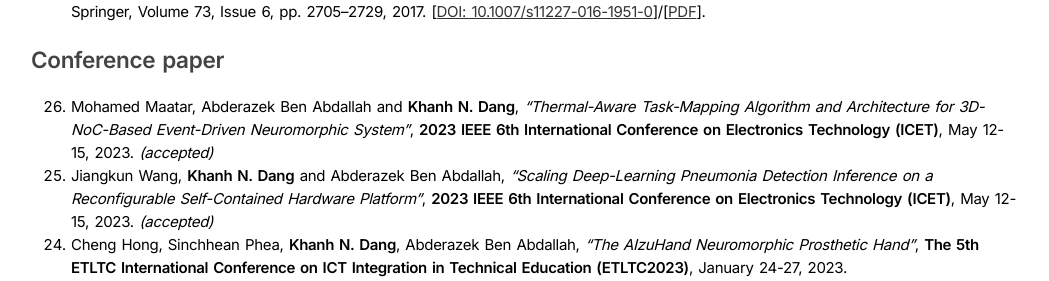
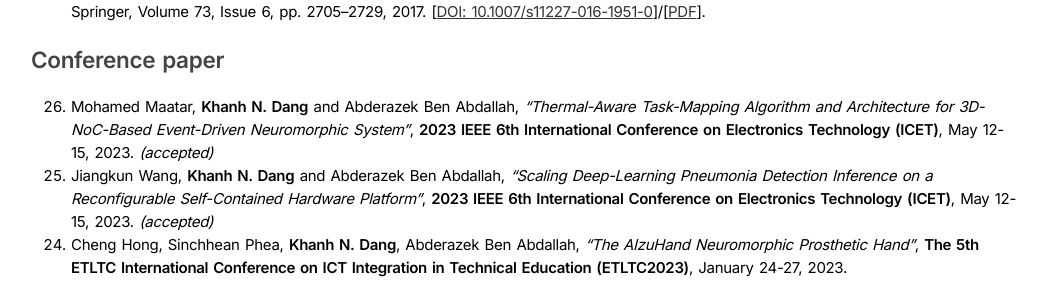
Before and after one commit to khanhdang/minimal-page, a Jekyll site: the page built from pub.md, in a window 1280 px wide and 900 px high, scrolled down 1598 px. Shown: the part 163-444 px from the top of the window, without its empty margins (114-1163 px from the left). Built offline with Jekyll 4.4.1, drawn with Linux system fonts in a browser that asks for light colours.

Commit message:
Update pub.md

```diff
--- a/pub.md
+++ b/pub.md
@@ -46,7 +46,7 @@
 
 
 ## Conference paper
-1. Mohamed Maatar, Abderazek Ben Abdallah and **Khanh N. Dang**, *"Thermal-Aware Task-Mapping Algorithm and Architecture for 3D-NoC-Based Event-Driven Neuromorphic System"*, **2023 IEEE 6th International Conference on Electronics Technology (ICET)**, May 12-15, 2023. *(accepted)*
+1. Mohamed Maatar, **Khanh N. Dang** and Abderazek Ben Abdallah, *"Thermal-Aware Task-Mapping Algorithm and Architecture for 3D-NoC-Based Event-Driven Neuromorphic System"*, **2023 IEEE 6th International Conference on Electronics Technology (ICET)**, May 12-15, 2023. *(accepted)*
 2.  Jiangkun Wang, **Khanh N. Dang** and Abderazek Ben Abdallah, *"Scaling Deep-Learning Pneumonia Detection Inference on a Reconfigurable Self-Contained Hardware Platform"*, **2023 IEEE 6th International Conference on Electronics Technology (ICET)**, May 12-15, 2023. *(accepted)*
 3. Cheng Hong, Sinchhean Phea, **Khanh N. Dang**, Abderazek Ben Abdallah, *"The AIzuHand Neuromorphic Prosthetic Hand"*, **The 5th ETLTC International Conference on ICT Integration in Technical Education (ETLTC2023)**, January 24-27, 2023.
 4. Masaki Watanabe, **Khanh N. Dang**, Abderazek Ben Abdallah, *"Multimodal sEMG and Speech-Based Design and Evaluation of a Low-Cost",* **The 5th ETLTC International Conference on ICT Integration in Technical Education (ETLTC2023)**, January 24-27, 2023.
```
